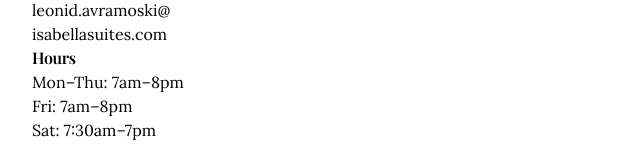
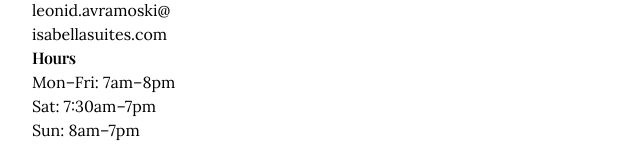
Before and after one commit to isabellacafemalta/IsabellaCafe, a React (Vite) app in the folder client/: page /gallery in a window 1280 px wide. Shown: the part 7196-7341 px from the top of the page, without its empty margins (0-640 px from the left). Built offline with nearby package versions, Linux system fonts and the light colour scheme.

Commit message:
Update Footer.tsx

```diff
--- a/client/src/components/Footer.tsx
+++ b/client/src/components/Footer.tsx
@@ -43,8 +43,7 @@
           <div>
             <h4 className="font-semibold text-sm uppercase tracking-widest mb-4">Hours</h4>
             <div className="space-y-1 text-sm">
-              <p>Mon–Thu: 7am–8pm</p>
-              <p>Fri: 7am–8pm</p>
+              <p>Mon–Fri: 7am–8pm</p>
               <p>Sat: 7:30am–7pm</p>
               <p>Sun: 8am–7pm</p>
             </div>
```
